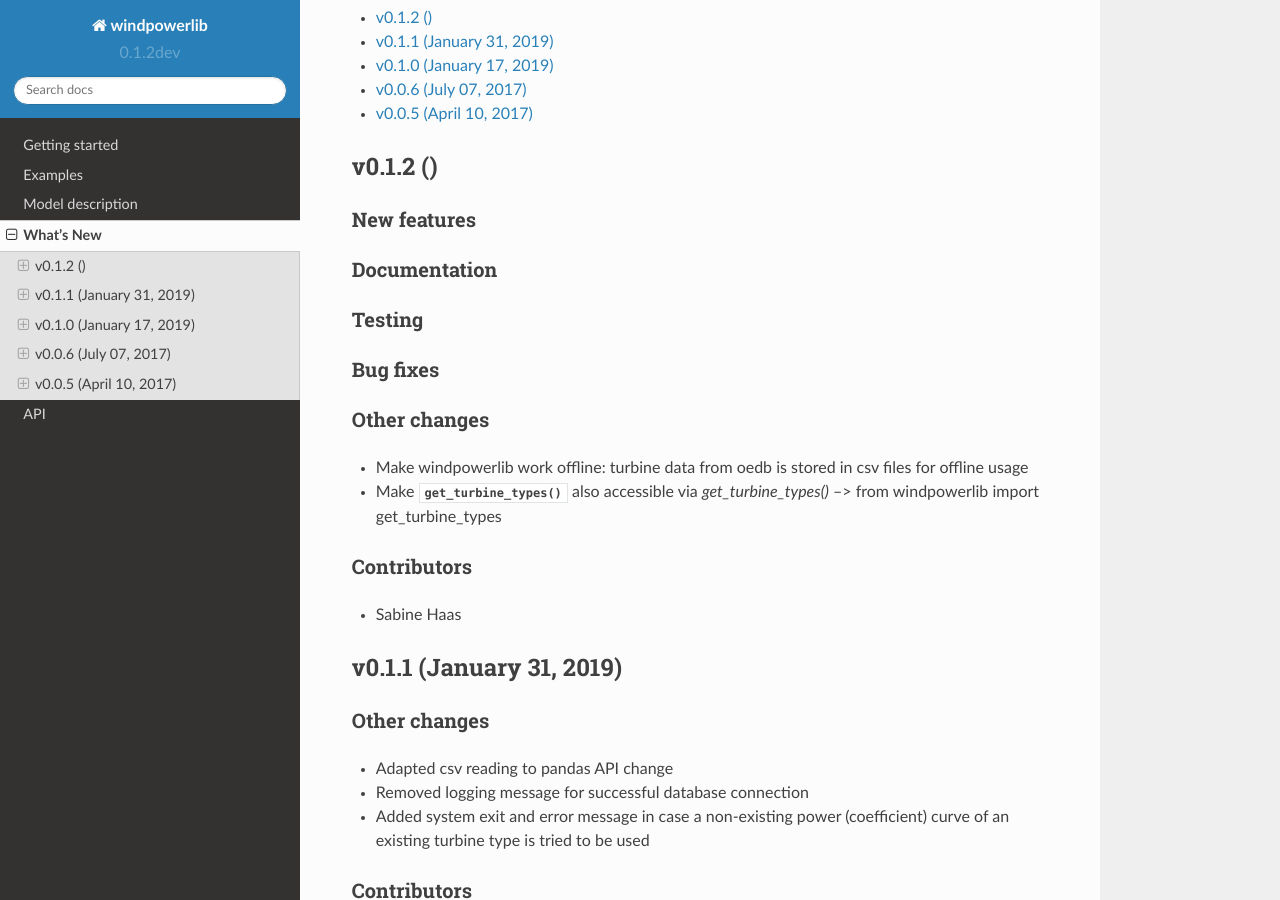
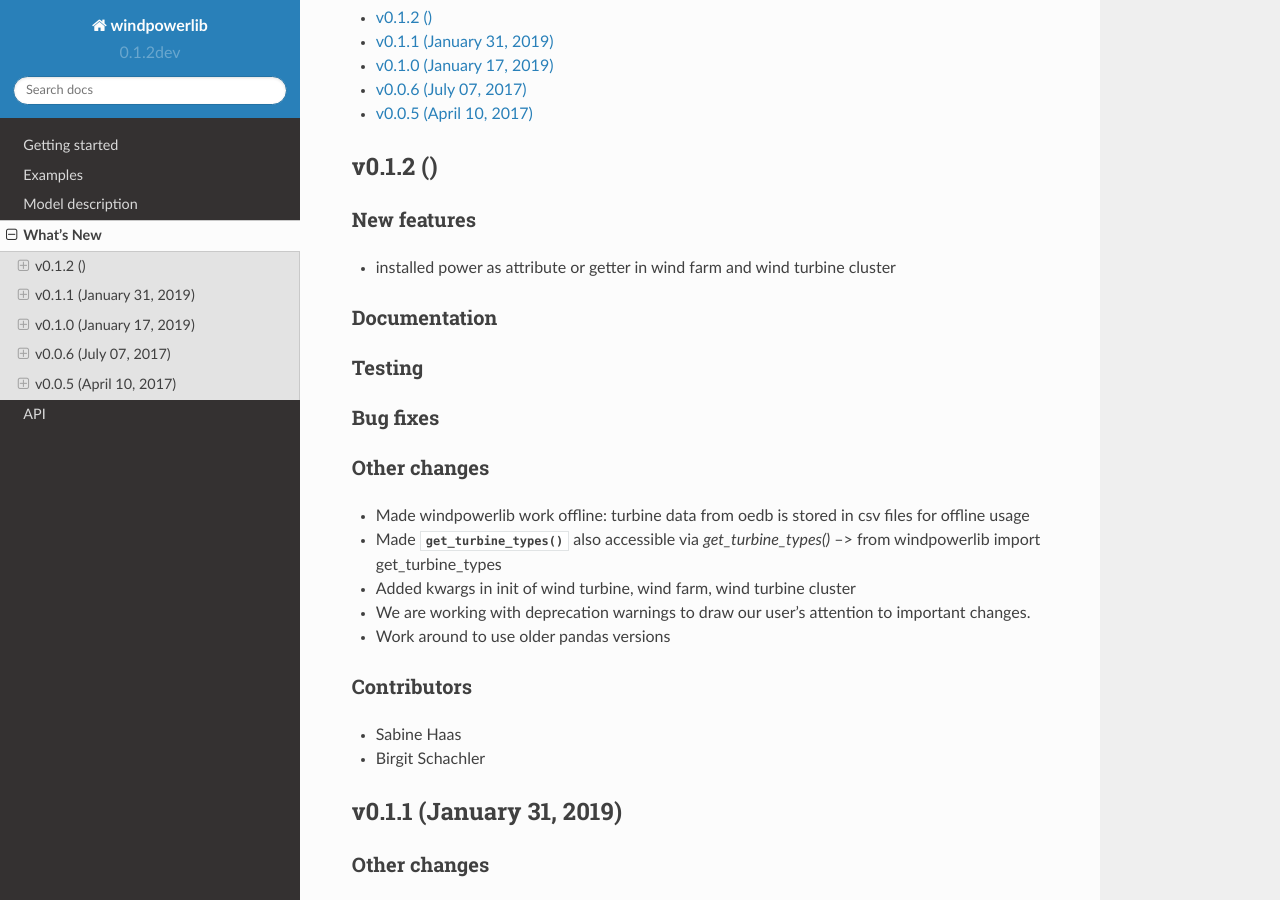
Before and after one commit to wind-python/windpowerlib, a Sphinx documentation site: the page built from doc/whats_new.rst, in a window 1280 px wide and 900 px high, scrolled down 238 px. Built offline with Sphinx 7.4.7 and the Read the Docs theme 2.0.0, drawn with Linux system fonts in a browser that asks for light colours; formulas are drawn with MathJax 3; pages that are not in the unit, such as notebooks, are missing from menus.

Commit message:
Whatsnew gathering

```diff
--- a/doc/whatsnew/v0-1-2.txt
+++ b/doc/whatsnew/v0-1-2.txt
@@ -3,6 +3,7 @@
 
 New features
 ############
+* installed power as attribute or getter in wind farm and wind turbine cluster
 
 
 Documentation
@@ -19,10 +20,13 @@
 
 Other changes
 #############
-* Make windpowerlib work offline: turbine data from oedb is stored in csv files for offline usage
-* Make :py:func:`~windpowerlib.wind_turbine.get_turbine_types` also accessible via `get_turbine_types()` --> from windpowerlib import get_turbine_types
-
+* Made windpowerlib work offline: turbine data from oedb is stored in csv files for offline usage
+* Made :py:func:`~windpowerlib.wind_turbine.get_turbine_types` also accessible via `get_turbine_types()` --> from windpowerlib import get_turbine_types
+* Added kwargs in init of wind turbine, wind farm, wind turbine cluster
+* We are working with deprecation warnings to draw our user's attention to important changes.
+* Work around to use older pandas versions
 
 Contributors
 ############
 * Sabine Haas
+* Birgit Schachler
```
Also changed, not shown: 1 other file.
